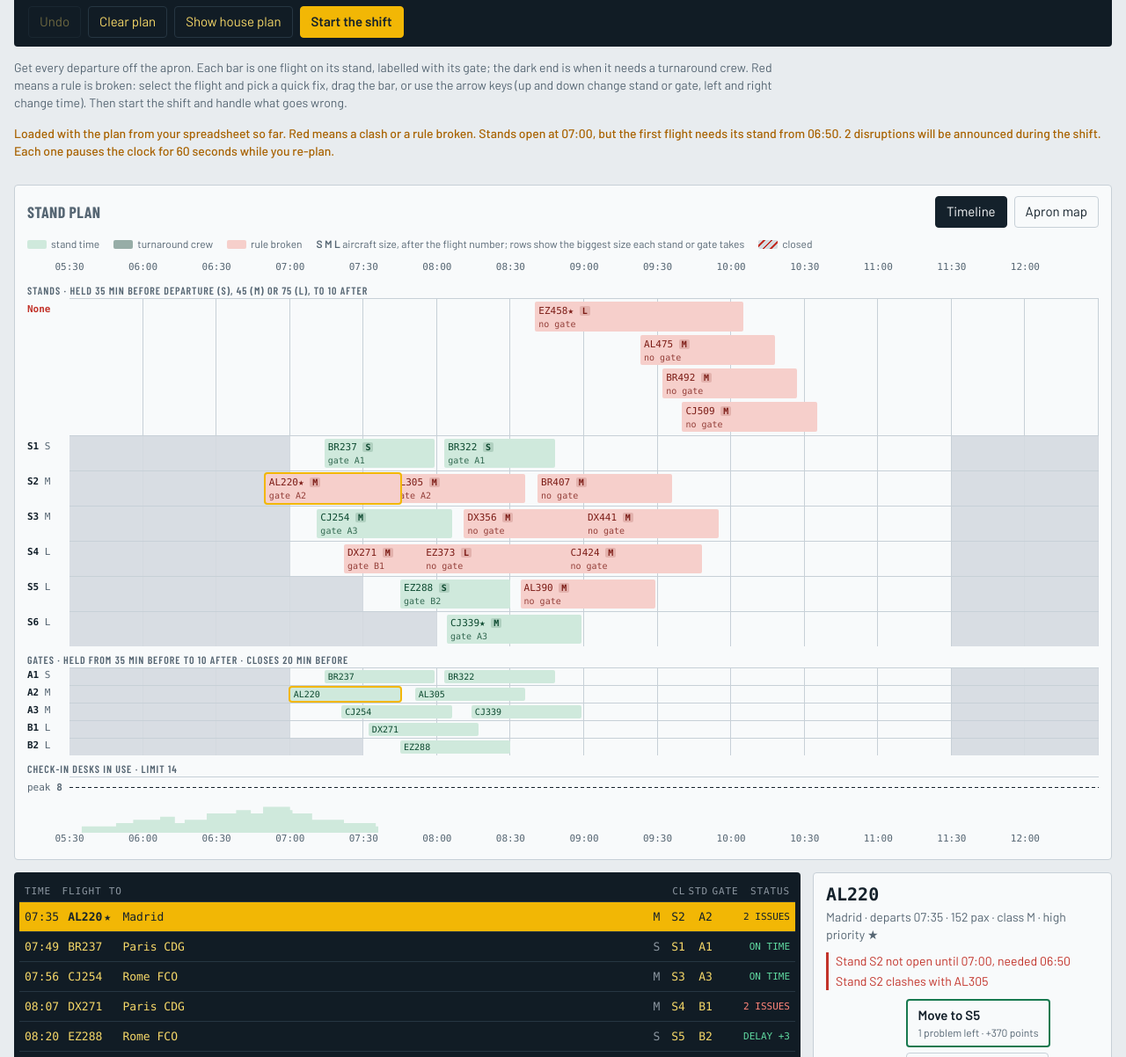
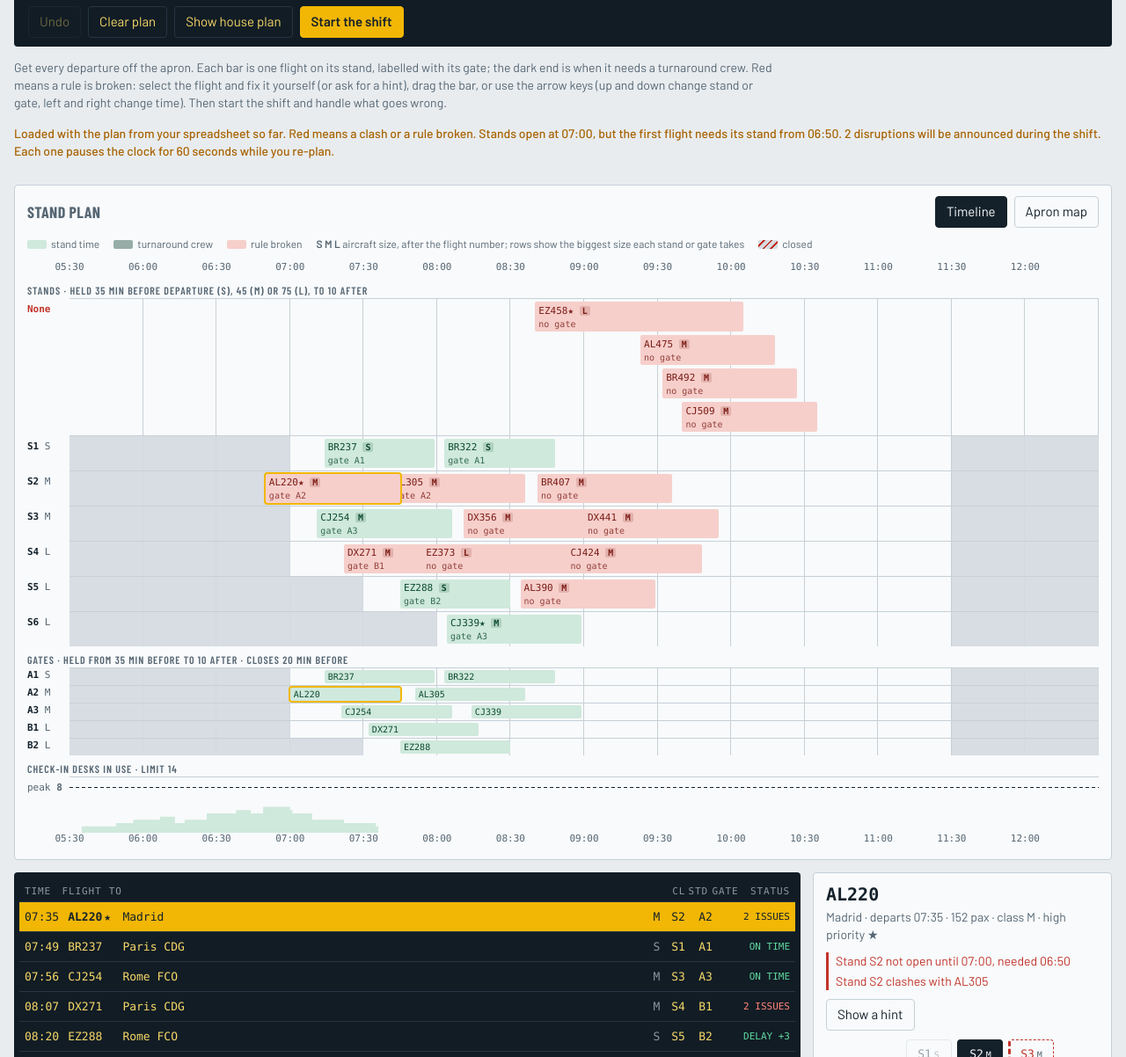
Before and after one commit to Panikke/Gate_Agent_, a plain HTML site: page morning-wave.html in a window 1280 px wide. Shown: the part 73-1275 px from the top of the page at 88% size. Drawn offline with nearby package versions, Linux system fonts and the light colour scheme; a web font is replaced by a local one.

Commit message:
Hide quick fixes behind a Show a hint button
Co-Authored-By: Claude Opus 5.5 <noreply@anthropic.com>
Claude-Session: https://claude.ai/code/session_01JixXUVwA4jqScAxPt1zQN7

```diff
--- a/morning-wave.html
+++ b/morning-wave.html
@@ -150,7 +150,7 @@ details{font-size:14px}summary{cursor:pointer;font-weight:600}details ul{margin:
     <div class="grow"></div>
     <div class="ctl"><button id="undo" disabled title="Undo (Ctrl+Z)">Undo</button><button id="reroll" hidden>New wave</button><button id="clear">Clear plan</button><button id="house">Show house plan</button><button id="run" class="go">Start the shift</button></div>
   </header>
-  <p class="intro">Get every departure off the apron. Each bar is one flight on its stand, labelled with its gate; the dark end is when it needs a turnaround crew. Red means a rule is broken: select the flight and pick a quick fix, drag the bar, or use the arrow keys (up and down change stand or gate, left and right change time). Then start the shift and handle what goes wrong.</p>
+  <p class="intro">Get every departure off the apron. Each bar is one flight on its stand, labelled with its gate; the dark end is when it needs a turnaround crew. Red means a rule is broken: select the flight and fix it yourself (or ask for a hint), drag the bar, or use the arrow keys (up and down change stand or gate, left and right change time). Then start the shift and handle what goes wrong.</p>
   <div class="note" id="note" hidden></div>
   <div class="alert" id="alert" hidden></div>
   <div id="result"></div>
@@ -677,8 +677,12 @@ function renderEditor(){
   ${known.teams?`<div class="fld"><span class="l">Crew</span><em class="need">needs a turnaround crew ${hhmm(r.dep-f.svc)} to ${hhmm(r.dep)} (its last ${f.svc} min) · ${known.teams} crews on duty; delay the flight to move this later</em></div>`:''}
 `;
 }
+let showFix=null;
+// Quick fixes stay hidden until the player asks for a hint on this flight.
 function fixHtml(f,fz){
-  fixes=quickFixes(f);if(!fixes.length)return'';
+  if(fz||result||!ev.flights[f.id].issues.length){fixes=[];return''}
+  if(showFix!==f.id){fixes=[];return`<div class="ctl"><button id="hint">Show a hint</button></div>`}
+  fixes=quickFixes(f);if(!fixes.length)return`<div class="lock">No quick fix for this flight on its own. Try moving or holding another flight first.</div>`;
   return `<div class="fld"><span class="l">Quick fixes</span><div class="fixes">${fixes.map((x,i)=>`<button data-fix="${i}" class="${i?'':'best'}">${esc(x.label)}<small>${x.left?`${x.left} problem${x.left>1?'s':''} left · `:''}${x.d>=0?'+':''}${num(x.d)} points${x.hint?` (incl. −${HINT} for the hint)`:''}</small></button>`).join('')}</div></div>`}
 function chart(load,cap,peak,what){
   const top=Math.max(cap+2,peak+1),y=v=>(60-v/top*56).toFixed(1);let d='M0 60',over='';
@@ -948,6 +952,7 @@ document.addEventListener('click',e=>{
     const e=evaluate(scenarioAt(sc,Infinity),soln.plan);solFrozen={};for(const f of sc.flights){const r=e.flights[f.id];solFrozen[f.id]={ok:r.ok,points:r.points,issues:r.issues,delay:r.delay,dep:r.dep}}
     view='sol';render()},30)}
   else if(d.view){view=d.view;render()}
+  else if(b.id==='hint'){showFix=sel;renderEditor()}
   else if(d.fix){const x=fixes[+d.fix];if(x){if(x.hint)setHints(hints+1);set(sel,x.patch)}}
   else if(b.id==='run')startRun();
   else if(b.id==='resume')resume(false);
@@ -981,7 +986,7 @@ $('rules').innerHTML=[`Aircraft classes run S, M, L. A bigger stand or gate take
 `A flight that leaves scores ${R.ptsNormal} points, ${R.ptsHigh} if high priority (★, it carries connecting passengers). As in airline on-time figures, up to ${R.grace} minutes late still counts as on time and costs nothing. After that, each minute costs ${R.delayNormal} point, ${R.delayHigh} for high priority. Crew duty hours allow up to ${R.maxDelay} minutes of delay, less if a crew is short of hours or ATC has given a slot. Delay caused by a late inbound aircraft, an ATC slot or a bag offload is not charged.`,
 `A flight with any rule broken at departure is cancelled. That costs ${R.failBase} points plus 1 for every passenger on board, as compensation and rebooking would. If every flight leaves, each desk you never needed at peak earns ${R.deskBonus}.`,
 `Bronze beats the house controller, which plans the same way you do and, at every disruption, re-plans only the flights that broke. Gold is the game's own solver: it learns of each disruption when you do and changes no more flights than you could in the time. Silver is halfway and clears the shift.`,
-`Desks are set automatically to the fewest that clear each flight in time (Auto). Press − or + to set them yourself, or Auto to hand them back. Undo (Ctrl+Z) steps back one change. On a flight with a problem, Quick fixes lists changes that clear its problems without breaking another flight, best score first. Single changes are free; the full re-plan of the flight (stand, gate and hold together) is a hint and costs ${HINT} points.`,
+`Desks are set automatically to the fewest that clear each flight in time (Auto). Press − or + to set them yourself, or Auto to hand them back. Undo (Ctrl+Z) steps back one change. On a flight with a problem, Show a hint lists changes that clear its problems without breaking another flight, best score first. Single changes are free; the full re-plan of the flight (stand, gate and hold together) is a hint and costs ${HINT} points.`,
 `Keyboard: select a flight, then Up and Down move it to the previous or next stand (or gate, if you clicked its gate bar), and Left and Right change its delay by a minute (five with Shift).`,
 `Each bar on the stand plan is one flight, labelled with its gate; its dark end is when it needs a turnaround crew. Drag a bar sideways to change the delay, or up and down onto another stand (or a gate bar onto another gate). Flights with no stand wait on the None row.`].map(x=>'<li>'+x+'</li>').join('');
 load(Math.min(progress+1,store.get('mw-last')||0)||0);
```
Also changed, not shown: src/page.html (+8 -3 lines).
